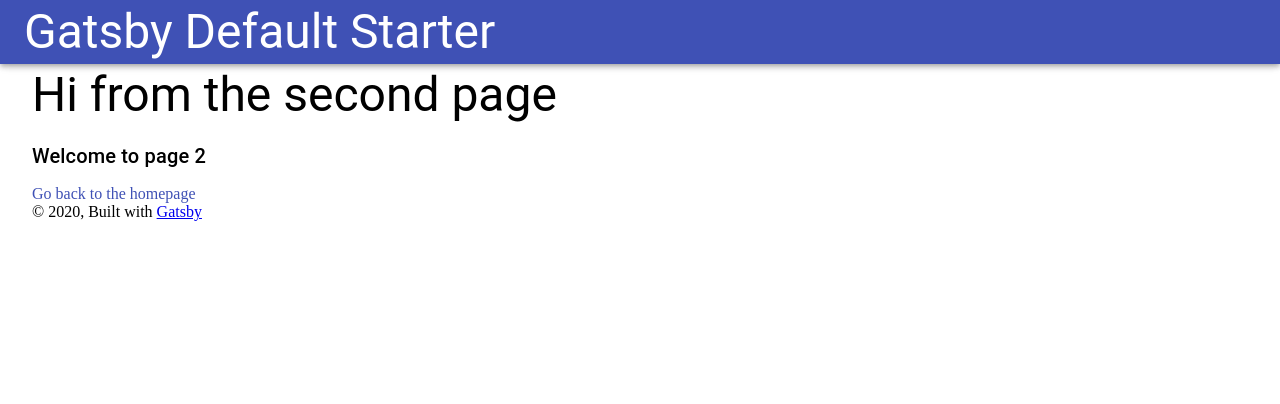
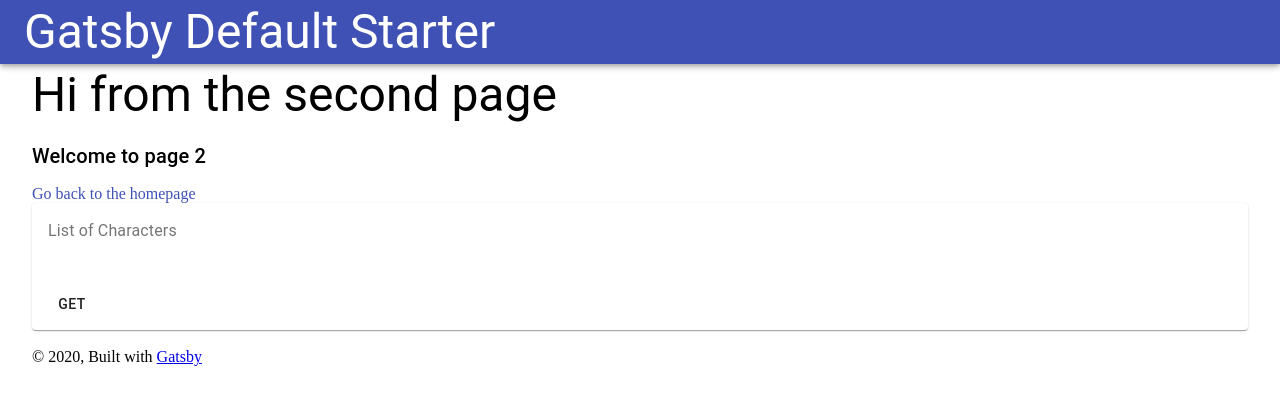
Before and after one commit to CodeWorkshop-io/gatsby-demo, a Gatsby site: page /page-2 in a window 1280 px wide. Built offline with nearby package versions, Linux system fonts and the light colour scheme; Gatsby itself is replaced by a stand-in of ours.

Commit message:
CharacterCard

```diff
--- /dev/null
+++ b/src/character/CharacterCard.js
@@ -0,0 +1,38 @@
+import React, { useState } from "react"
+import axios from "axios"
+
+import {
+  Card,
+  CardActions,
+  CardContent,
+  Button,
+  Typography,
+} from "@material-ui/core"
+
+const CharacterCard = () => {
+  const [characters, setCharacters] = useState()
+
+  const getCharacterCard = async () => {
+    const data = await axios.get("https://rickandmortyapi.com/api/character/")
+
+    setCharacters(data)
+  }
+
+  return (
+    <Card>
+      <CardContent>
+        <Typography color="textSecondary" gutterBottom>
+          List of Characters
+        </Typography>
+      </CardContent>
+      <pre>{JSON.stringify(characters, null, 2)}</pre>
+      <CardActions>
+        <Button size="medium" onClick={getCharacterCard}>
+          GET
+        </Button>
+      </CardActions>
+    </Card>
+  )
+}
+
+export default CharacterCard
--- a/src/components/characters/CharacterCard.js
+++ /dev/null
@@ -1,2 +0,0 @@
-// I want this to render the Characters in a material Ui Card component with names and whatever other data they have
-// good luck!
--- a/src/components/layout.js
+++ b/src/components/layout.js
@@ -31,8 +31,7 @@ const Layout = ({ children }) => {
       <Container fixed>
         <main>{children}</main>
         <footer>
-          © {new Date().getFullYear()}, Built with
-          {` `}
+          © {new Date().getFullYear()}, Built with{` `}
           <a href="https://www.gatsbyjs.org">Gatsby</a>
         </footer>
       </Container>
--- a/src/pages/page-2.js
+++ b/src/pages/page-2.js
@@ -5,6 +5,7 @@ import Link from "@material-ui/core/Link"
 
 import Layout from "../components/layout"
 import SEO from "../components/seo"
+import CharacterCard from "../character/CharacterCard"
 
 const SecondPage = () => (
   <Layout>
@@ -20,6 +21,9 @@ const SecondPage = () => (
     <pre />
 
     <Link href="/">Go back to the homepage</Link>
+    <br />
+    <CharacterCard />
+    <br />
   </Layout>
 )
 
```
